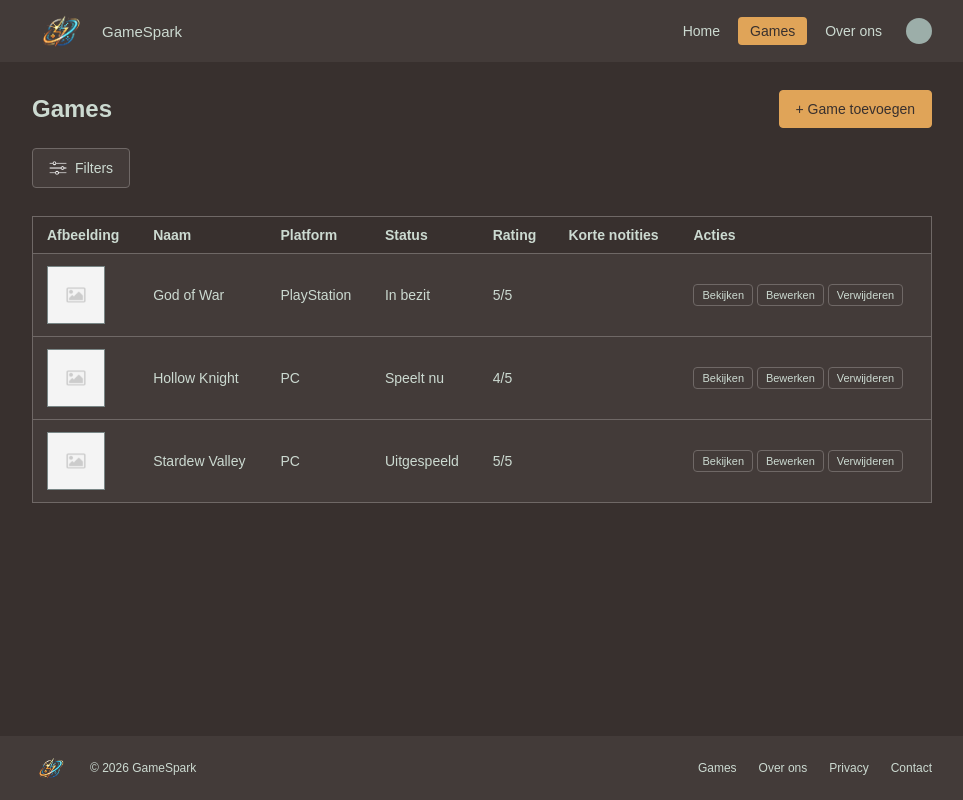
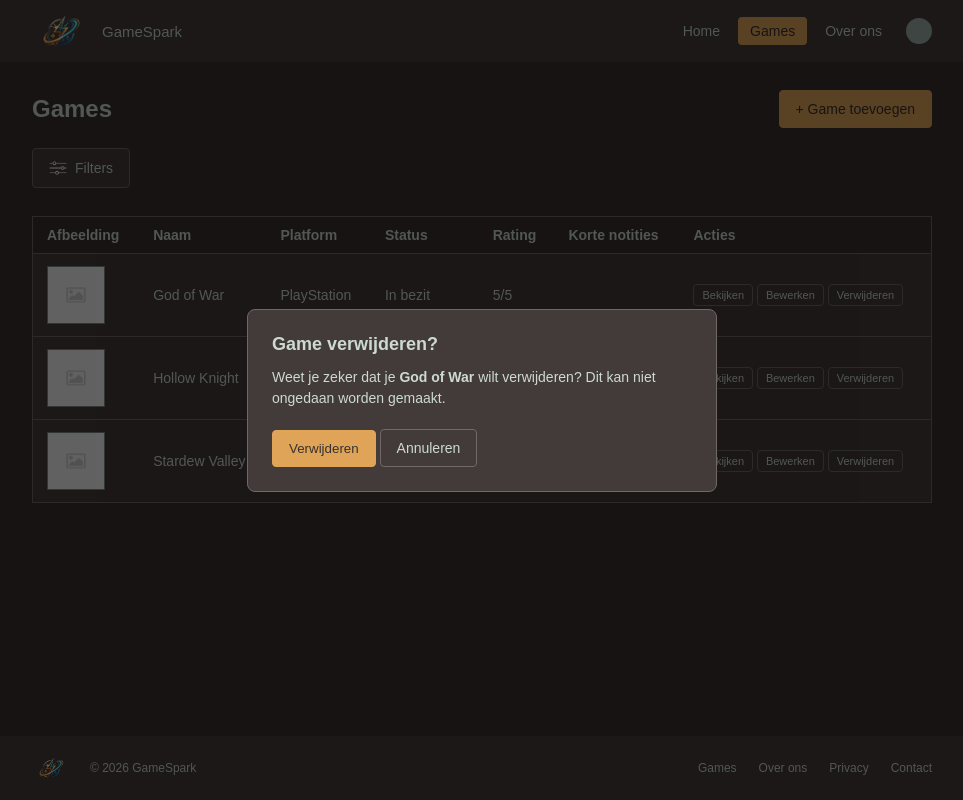
Before and after one commit to Fireflies4/Gamespark, a PHP site: page /games.php?verwijder=1 in a window 1280 px wide. Shown: the whole page, without its empty margins (158-1121 px from the left). Run offline with PHP 8.4, Linux system fonts and the light colour scheme; data comes from the database, SQL or seed files in the repository.

Commit message:
made a model to add all the query's, added delete a game option.

```diff
--- a/game-bekijken.php
+++ b/game-bekijken.php
@@ -73,7 +73,7 @@ require 'includes/header.php';
         <h1><?php echo htmlspecialchars($game['naam']); ?></h1>
         <div>
             <a class="btn" href="game-bewerken.php?id=<?php echo $game['id']; ?>">Bewerken</a>
-            <a class="btn" href="game-verwijderen.php?id=<?php echo $game['id']; ?>">Verwijderen</a>
+            <a class="btn" href="games.php?verwijder=<?php echo $game['id']; ?>">Verwijderen</a>
         </div>
     </div>
 
--- a/games.php
+++ b/games.php
@@ -81,6 +81,20 @@ $games = $statement->fetchAll();
 
 // Is er minstens één filter gekozen?
 $filterActief = count($parameters) > 0;
+
+// Op "Verwijderen" geklikt? Dan staat er bijvoorbeeld games.php?verwijder=3 in de link.
+// We halen die game op, zodat we de popup kunnen tonen.
+$teVerwijderen = false;
+$verwijderId = $_GET['verwijder'] ?? null;
+
+if (is_numeric($verwijderId)) {
+    $query = "SELECT id, naam FROM games WHERE id = :id";
+    $statement = $pdo->prepare($query);
+    $statement->execute([
+        ":id" => $verwijderId
+    ]);
+    $teVerwijderen = $statement->fetch();
+}
 
 $paginaTitel = 'Games';
 $actief = 'games';
@@ -201,7 +215,7 @@ require __DIR__ . '/includes/header.php';
                     <td>
                         <a class="btn btn-small" href="game-bekijken.php?id=<?= (int) $game['id'] ?>">Bekijken</a>
                         <a class="btn btn-small" href="game-bewerken.php?id=<?= (int) $game['id'] ?>">Bewerken</a>
-                        <a class="btn btn-small" href="game-verwijderen.php?id=<?= (int) $game['id'] ?>">Verwijderen</a>
+                        <a class="btn btn-small" href="games.php?verwijder=<?= (int) $game['id'] ?>">Verwijderen</a>
                     </td>
                 </tr>
             <?php endforeach; ?>
@@ -209,4 +223,22 @@ require __DIR__ . '/includes/header.php';
     </table>
 <?php endif; ?>
 
+<?php if ($teVerwijderen) { ?>
+    <!-- Popup: weet je zeker dat je deze game wilt verwijderen? -->
+    <div class="popup-achtergrond">
+        <div class="popup">
+            <h2>Game verwijderen?</h2>
+            <p>Weet je zeker dat je <strong><?php echo htmlspecialchars($teVerwijderen['naam']); ?></strong> wilt verwijderen? Dit kan niet ongedaan worden gemaakt.</p>
+
+            <form action="<?php echo $base_url; ?>/app/Http/Controllers/gamesController.php" method="POST">
+                <input type="hidden" name="action" value="delete">
+                <input type="hidden" name="id" value="<?php echo $teVerwijderen['id']; ?>">
+
+                <button type="submit" class="btn btn-primary">Verwijderen</button>
+                <a class="btn" href="games.php">Annuleren</a>
+            </form>
+        </div>
+    </div>
+<?php } ?>
+
 <?php require __DIR__ . '/includes/footer.php'; ?>
--- a/style/style.css
+++ b/style/style.css
@@ -626,3 +626,38 @@ h2 {
     max-height: 260px;
     overflow-y: auto;
 }
+
+/* ---- Popup: game verwijderen ---- */
+/* Donkere laag over de hele pagina */
+.popup-achtergrond {
+    position: fixed;
+    top: 0;
+    left: 0;
+    width: 100%;
+    height: 100%;
+    display: flex;
+    align-items: center;
+    justify-content: center;
+    padding: 16px;
+    box-sizing: border-box;
+    background: rgba(0, 0, 0, 0.6);
+}
+
+/* Het witte (of donkere) vak in het midden */
+.popup {
+    width: 100%;
+    max-width: 420px;
+    padding: 24px;
+    background: var(--vlak);
+    border: 1px solid var(--rand);
+    border-radius: 8px;
+}
+
+.popup h2 {
+    margin: 0 0 12px;
+}
+
+.popup p {
+    margin-bottom: 20px;
+    line-height: 1.5;
+}
```
Also changed, not shown: app/Http/Controllers/gamesController.php (+17 -81 lines), app/models/gamesModel.php (added, +104 -0 lines), formulier.php (+0 -13 lines), game-bewerken.php (+0 -7 lines), game-verwijderen.php (+0 -7 lines), README.md.
